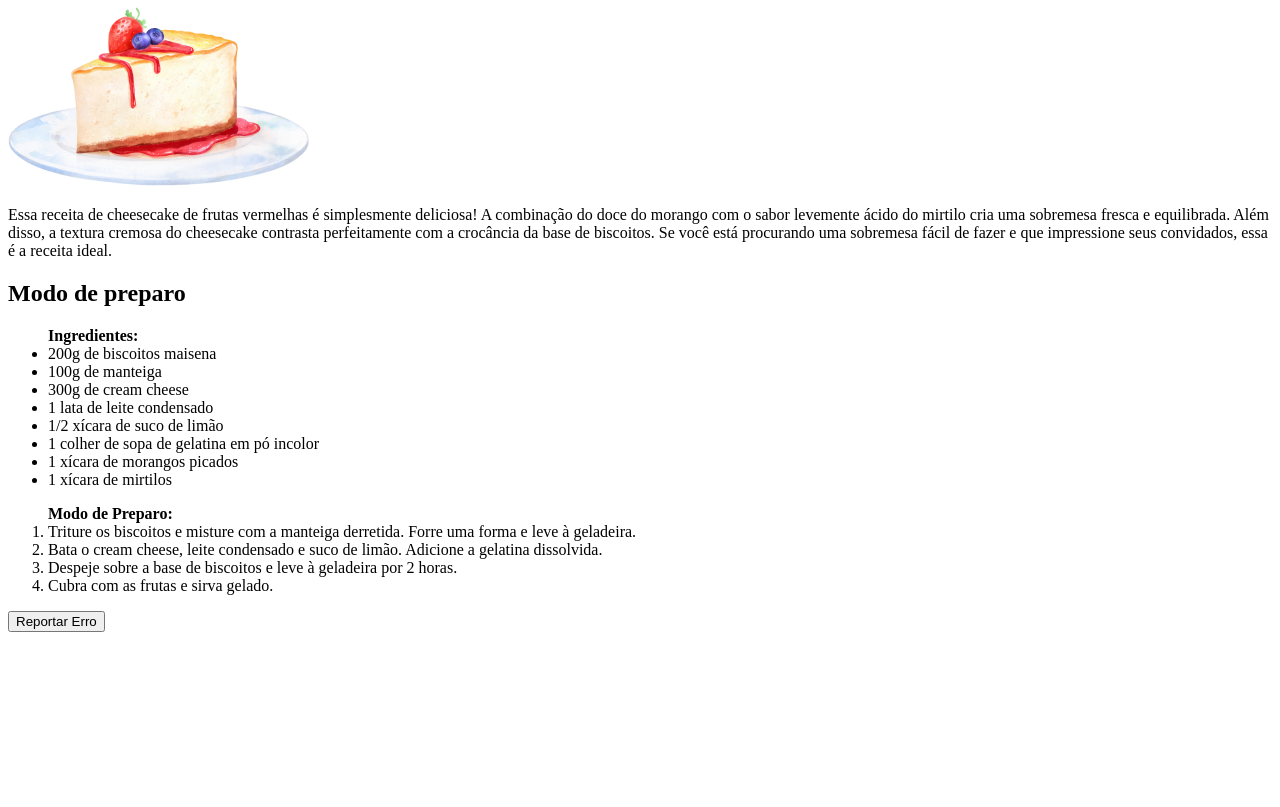
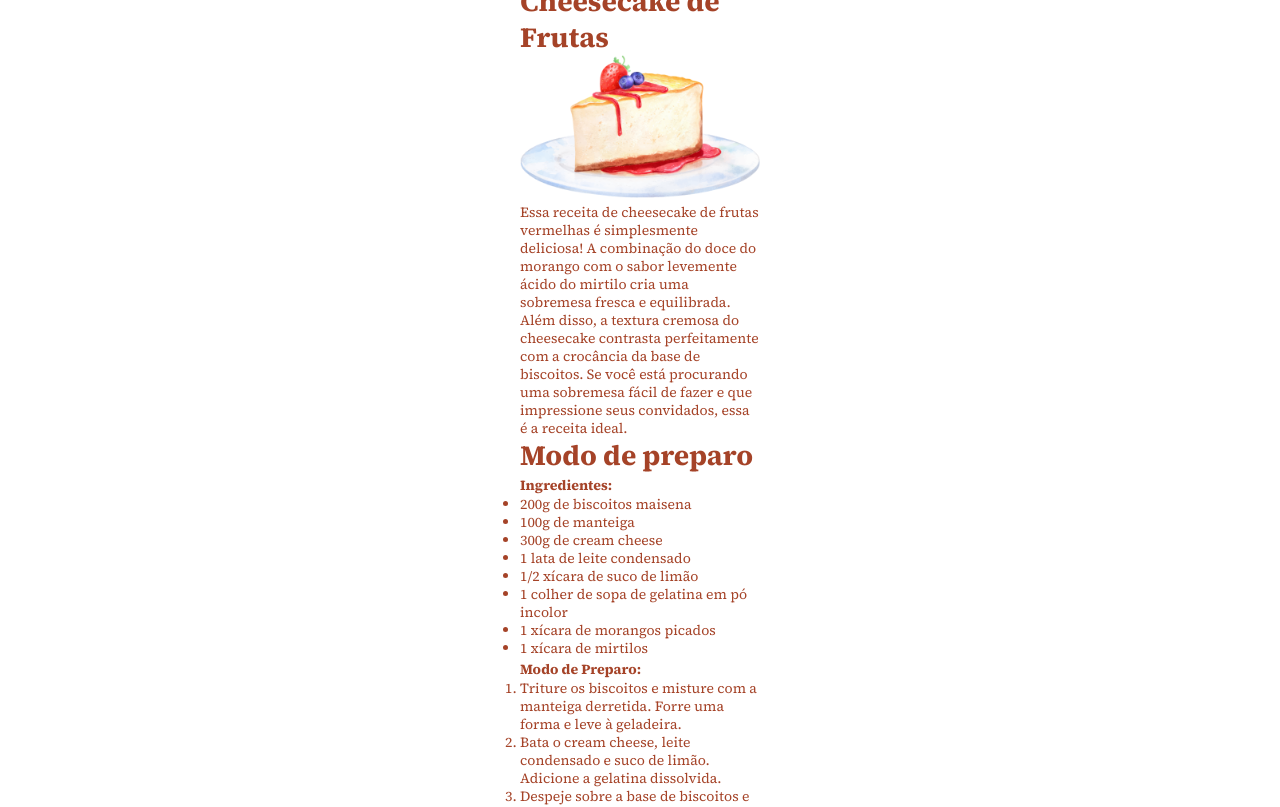
Before and after one commit to fespschulte/RS-Explorer-03-Project-03, a plain HTML site: page index.html in a window 1280 px wide. Shown: the part 73-880 px from the top of the page. Before the commit the page ends 800 px from the top, so only its background shows below. Drawn offline with Linux system fonts and the light colour scheme.

Commit message:
ajuste de estilo de fonte e tamanhos

```diff
--- a/index.html
+++ b/index.html
@@ -3,7 +3,11 @@
 <head>
     <meta charset="UTF-8">
     <meta name="viewport" content="width=device-width, initial-scale=1.0">
+    <link rel="preconnect" href="https://fonts.googleapis.com">
+    <link rel="preconnect" href="https://fonts.gstatic.com" crossorigin>
+    <link href="https://fonts.googleapis.com/css2?family=Mulish:wght@600;700;900&family=Source+Serif+4:opsz,wght@8..60,400;8..60,500;8..60,700&display=swap" rel="stylesheet">
     <title>Cheesecake</title>
+    <link rel="stylesheet" href="./style.css">
 </head>
 <body>
     <main>
--- /dev/null
+++ b/style.css
@@ -0,0 +1,47 @@
+* {
+    margin: 0;
+    padding: 0;
+    box-sizing: border-box;
+    -webkit-font-smoothing: antialiased;
+    -moz-osx-font-smoothing: grayscale;
+}
+
+:root {
+    font-family: 'Source Serif 4', serif;
+    font-size: 62.5%;
+}
+
+body {
+    color: #A54328;
+    font-size: 1.6rem;
+}
+
+main {
+    max-width: 32rem;
+    margin-inline: auto;
+    padding: 5.6rem 4rem;
+}
+
+img {
+    width: 100%;
+}
+
+button {
+    font-weight: 500;
+    background-color: #A54328;
+    color: white;
+    border: 0;
+    padding: .8rem 1.2rem;
+    border-radius: .6rem;
+    margin-top: 1.8rem;
+}
+
+h1, h2 {
+    font-size: 2.8rem;
+    line-height: 3.6rem;
+}
+
+p, li, strong {
+    font-size: 1.4rem;
+    line-height: 1.8rem;
+}
```
